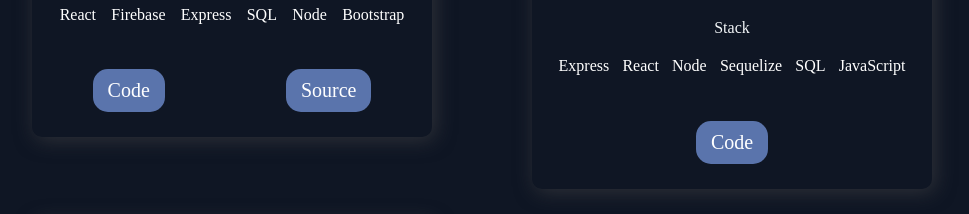
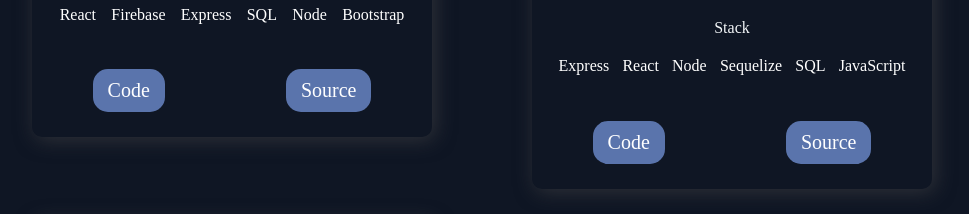
Before and after one commit to andrescn2020/andrescapano, a Next.js app: page / in a window 1280 px wide. Shown: the part 1298-1512 px from the top of the page, without its empty margins (158-1127 px from the left). Built offline with nearby package versions, Linux system fonts and the light colour scheme.

Commit message:
URL Videogames

```diff
--- a/src/constants/constants.js
+++ b/src/constants/constants.js
@@ -13,7 +13,7 @@ export const projects = [
     description: "Using React, Node.js, Express & SQL i create an application to consult information about videogames.",
       image: '/images/Videogames.PNG',
       tags: ['Express', 'React', 'Node', "Sequelize", "SQL", "JavaScript"],
-    source: '',
+    source: 'https://videogames-virid.vercel.app',
     visit: 'https://github.com/andrescn2020/Videogames',
     id: 1,
   },
```
